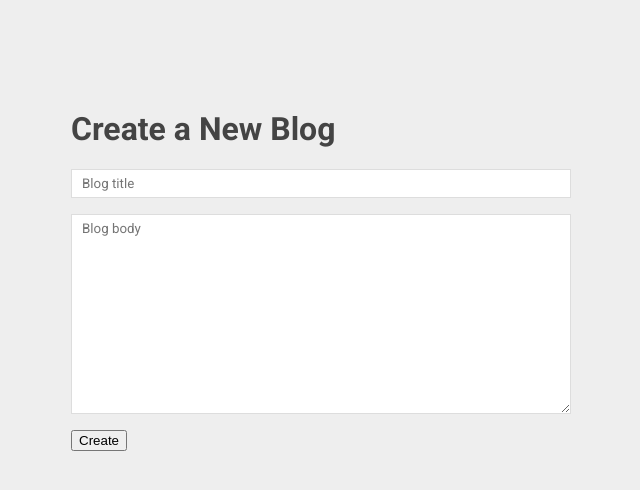
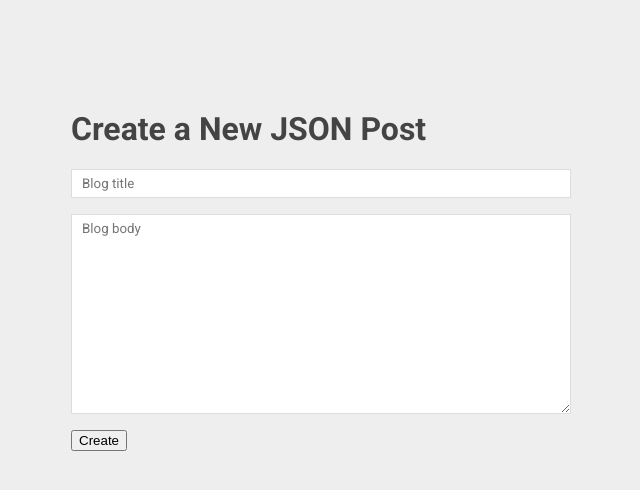
Before and after one commit to Codexgrey/Simple-JSON-Server, a website: page create.html in a window 1280 px wide. Shown: the whole page, without its empty margins (89-729 px from the left). Drawn offline with Linux system fonts and the light colour scheme.

Commit message:
Final updates

```diff
--- a/create.html
+++ b/create.html
@@ -7,7 +7,7 @@
 </head>
 <body>
 
-  <h1>Create a New Blog</h1>
+  <h1>Create a New JSON Post</h1>
 
   <form>
     <input type="text" name="title" required placeholder="Blog title">
```
Also changed, not shown: index.html (+1 -1 lines).
